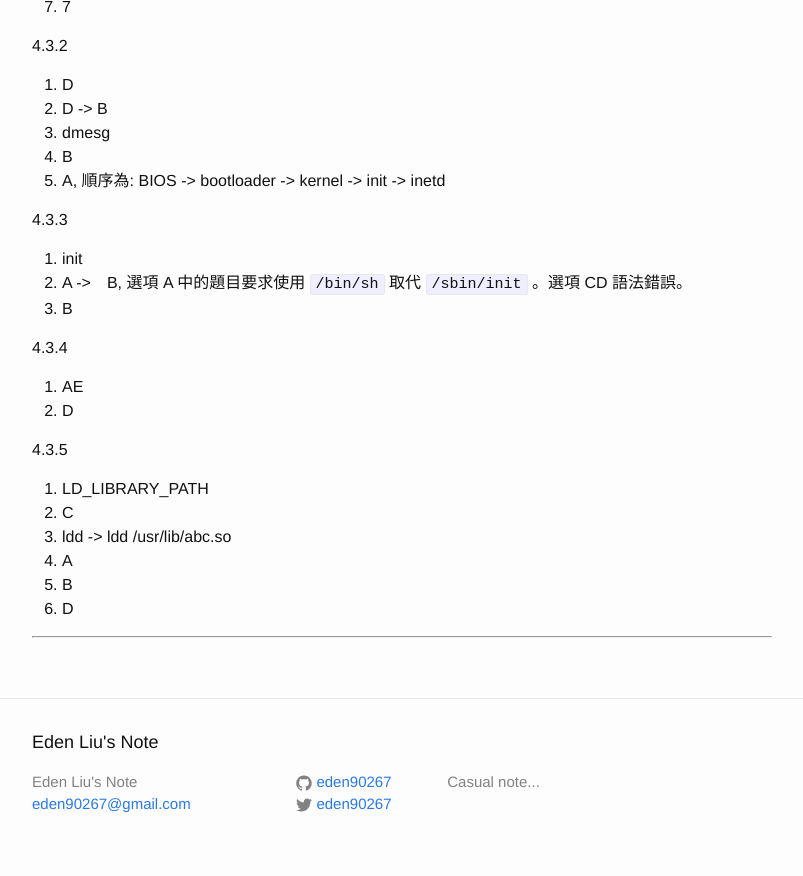
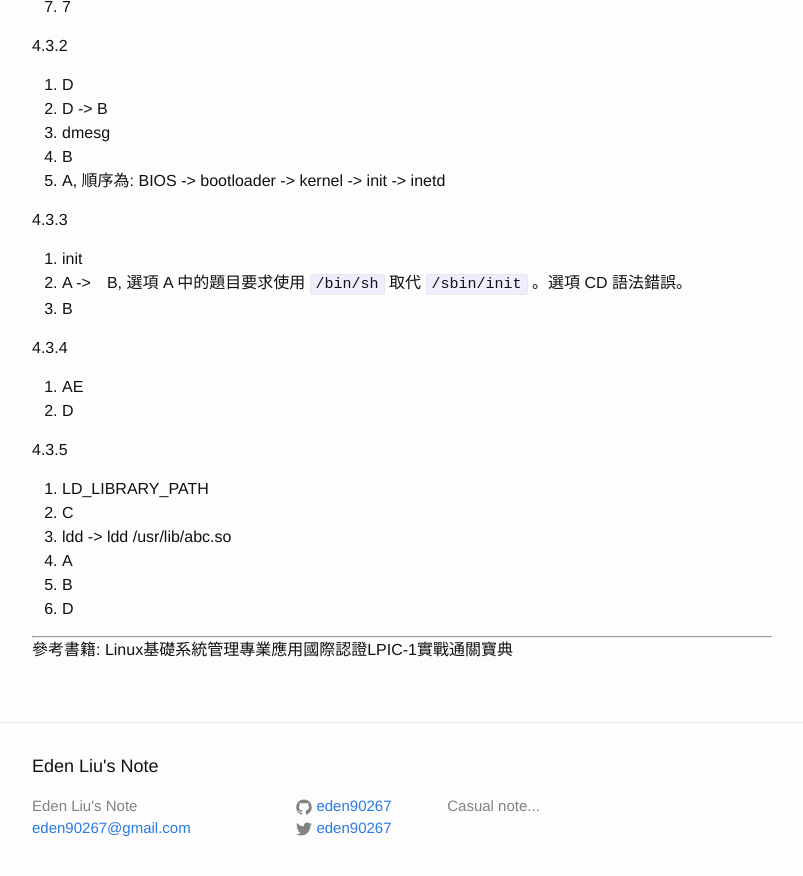
Before and after one commit to eden90267/eden90267.github.io, a Jekyll site: the page built from _posts/2016-04-25-linux-LPIC-1-study-note-ch1,2,3,4.markdown, in a window 1280 px wide and 900 px high, scrolled down 11773 px. Shown: the top 876 px of the window, without its empty margins (238-1041 px from the left). Built offline with Jekyll 4.4.1, drawn with Linux system fonts in a browser that asks for light colours.

Commit message:
add content with linux-LPIC-1 page

```diff
--- a/_posts/2016-04-25-linux-LPIC-1-study-note-ch1,2,3,4.markdown
+++ b/_posts/2016-04-25-linux-LPIC-1-study-note-ch1,2,3,4.markdown
@@ -505,3 +505,5 @@ Ubuntu在Run Level 2到5 是沒差別的, 都可作為一般的文字模式或
 6. D
 
 ---
+
+參考書籍: Linux基礎系統管理專業應用國際認證LPIC-1實戰通關寶典
```
